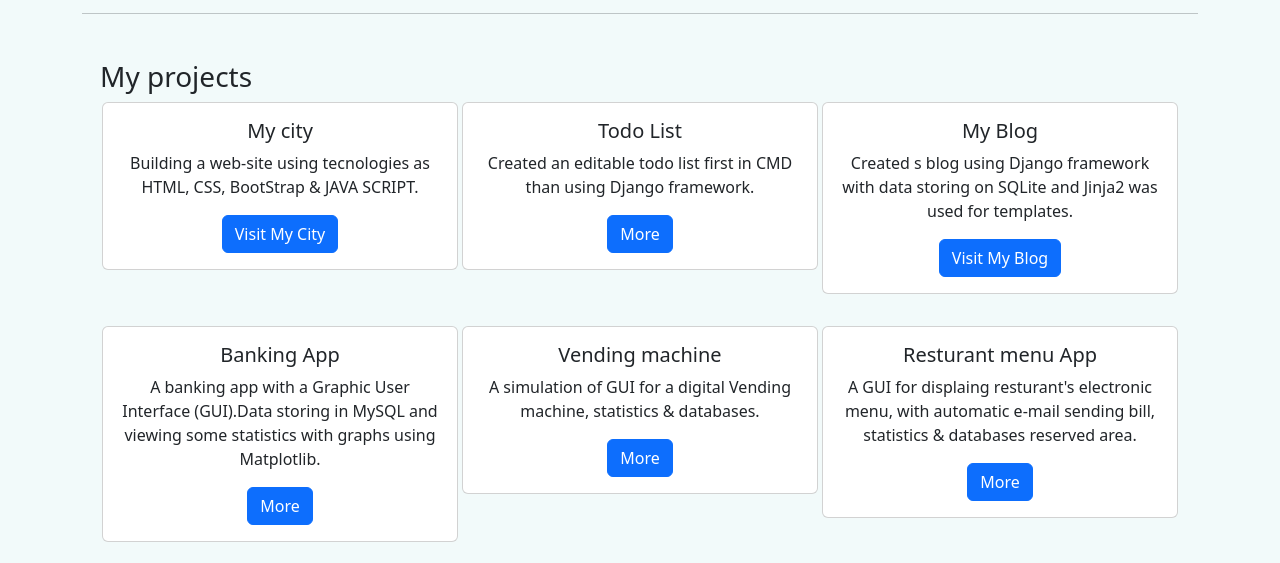
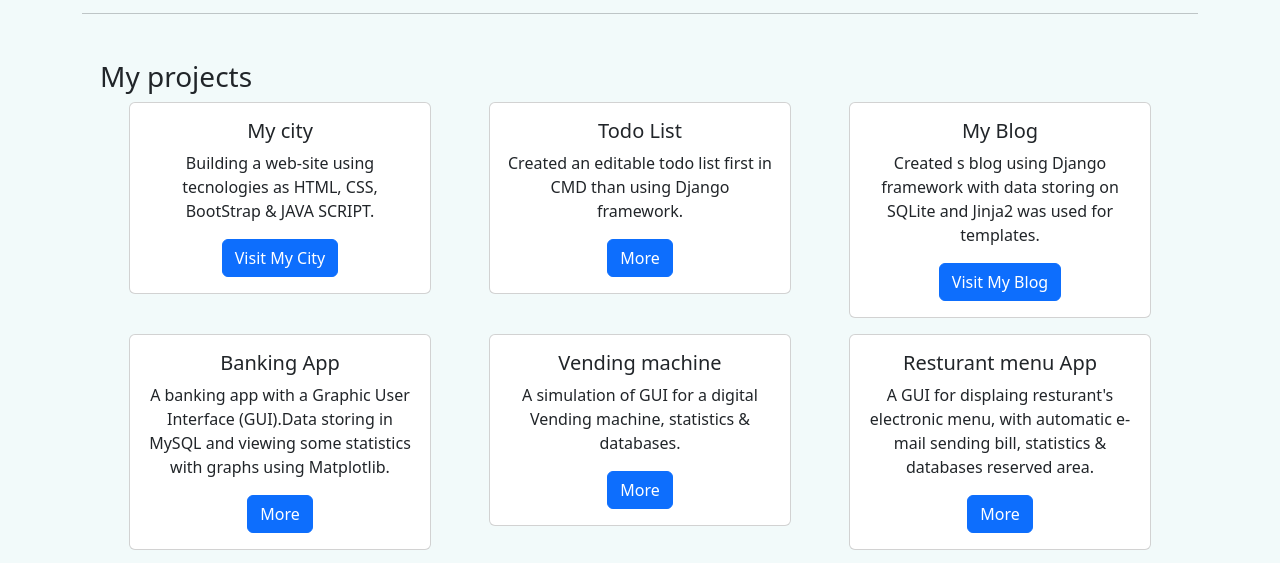
Before and after one commit to GregGrecu/gh, a plain HTML site: page index.html in a window 1280 px wide. Shown: the part 218-781 px from the top of the page. Drawn offline with nearby package versions, Linux system fonts and the light colour scheme.

Commit message:
Update style.css

```diff
--- a/style.css
+++ b/style.css
@@ -17,7 +17,7 @@ header .container {
 .card {
     height: fit-content;
     width: fit-content;
-    flex-basis: 33%;
+    flex-basis: 28%;
 }
 
 header .logo {
```
